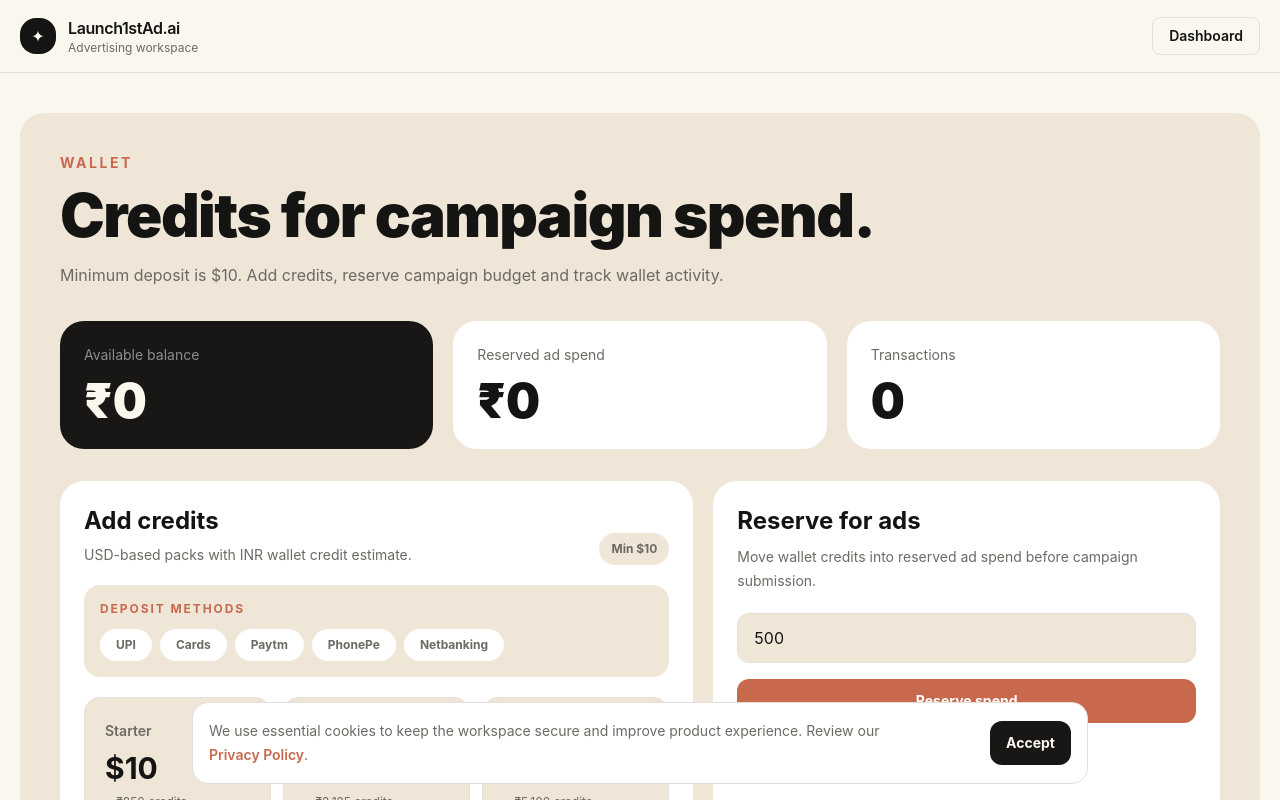
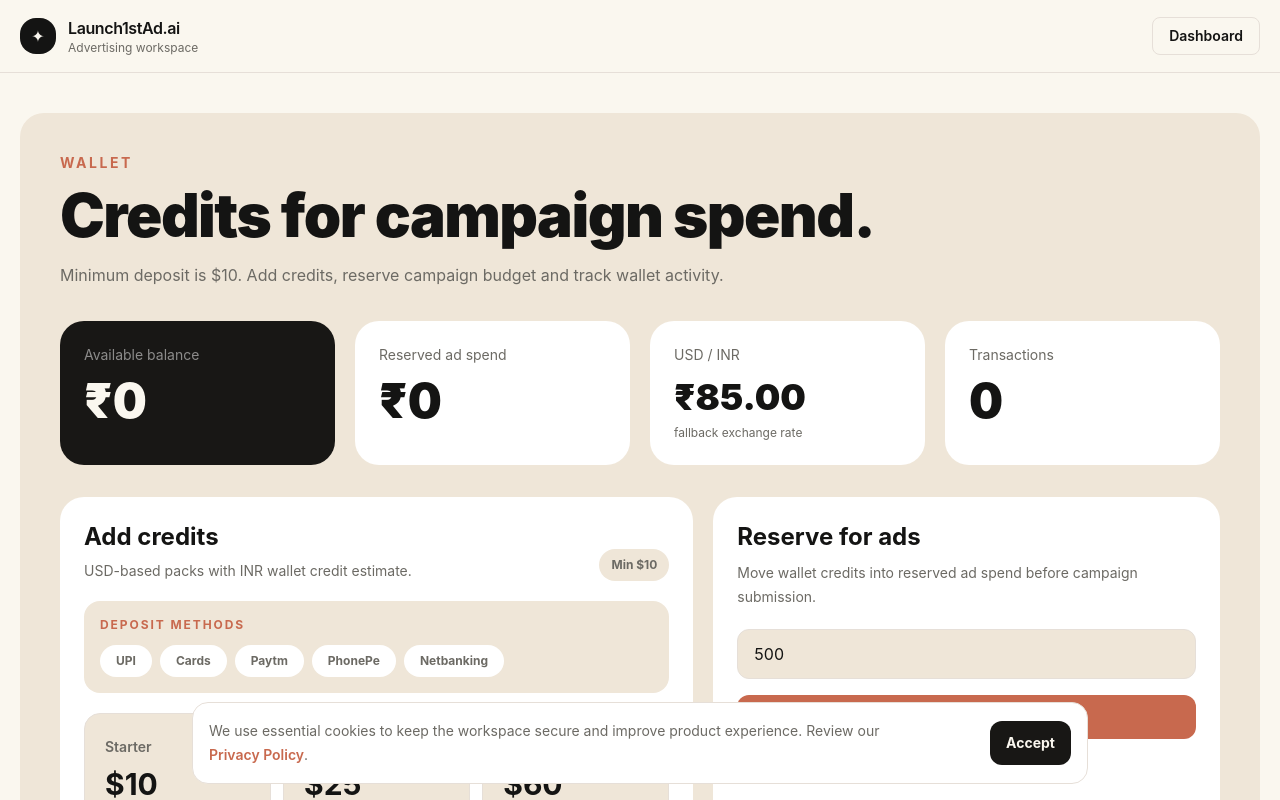
Before and after one commit to lkmeeena882437-dotcom/Launch1stAd.ai, a Next.js app: page /wallet in a window 1280 px wide. Shown: the top 800 px of the page. Built offline with nearby package versions, Linux system fonts and the light colour scheme; no server answers.

Commit message:
Add live FX card to wallet

```diff
--- a/components/wallet/WalletPanel.tsx
+++ b/components/wallet/WalletPanel.tsx
@@ -3,6 +3,7 @@
 import { useEffect, useState } from "react";
 import { addCredits, readWallet, reserveSpend, type WalletState } from "@/lib/wallet";
 import { SupportedMethods } from "./SupportedMethods";
+import { FxRateCard } from "./FxRateCard";
 
 const packs = [
   { name: "Starter", usd: 10, amount: 850, note: "Starter wallet credits" },
@@ -60,7 +61,7 @@ export function WalletPanel() {
         <h1 className="mt-3 text-4xl font-black tracking-tight text-ink md:text-6xl">Credits for campaign spend.</h1>
         <p className="mt-4 max-w-3xl leading-7 text-muted">Minimum deposit is $10. Add credits, reserve campaign budget and track wallet activity.</p>
 
-        <div className="mt-8 grid gap-5 md:grid-cols-3">
+        <div className="mt-8 grid gap-5 md:grid-cols-4">
           <div className="rounded-3xl bg-dark p-6 text-canvas">
             <p className="text-sm text-white/50">Available balance</p>
             <h2 className="mt-3 text-5xl font-black">₹{wallet.balance.toLocaleString("en-IN")}</h2>
@@ -69,6 +70,7 @@ export function WalletPanel() {
             <p className="text-sm text-muted">Reserved ad spend</p>
             <h2 className="mt-3 text-5xl font-black text-ink">₹{wallet.reserved.toLocaleString("en-IN")}</h2>
           </div>
+          <FxRateCard />
           <div className="rounded-3xl bg-white p-6">
             <p className="text-sm text-muted">Transactions</p>
             <h2 className="mt-3 text-5xl font-black text-ink">{wallet.transactions.length}</h2>
```
